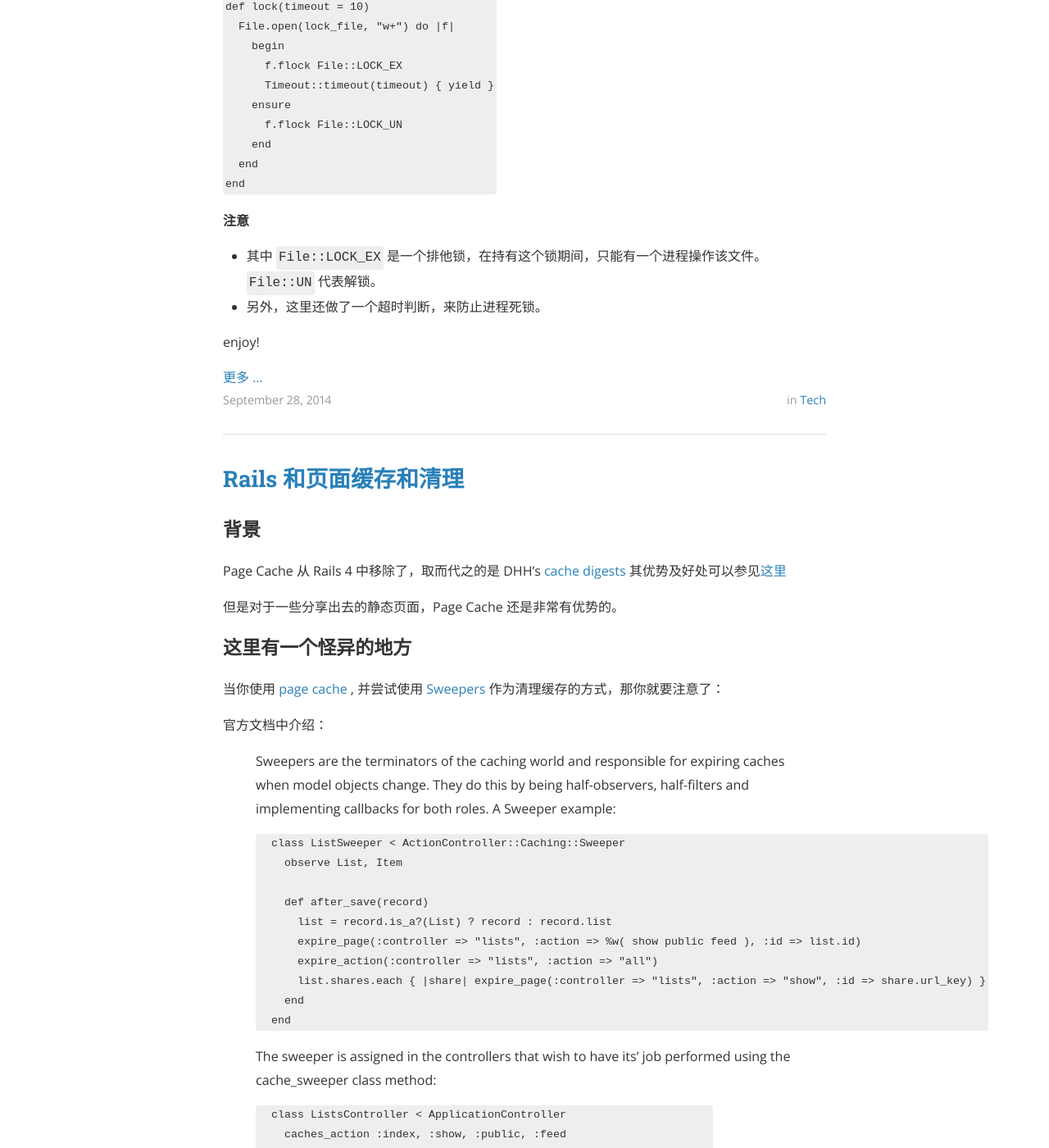
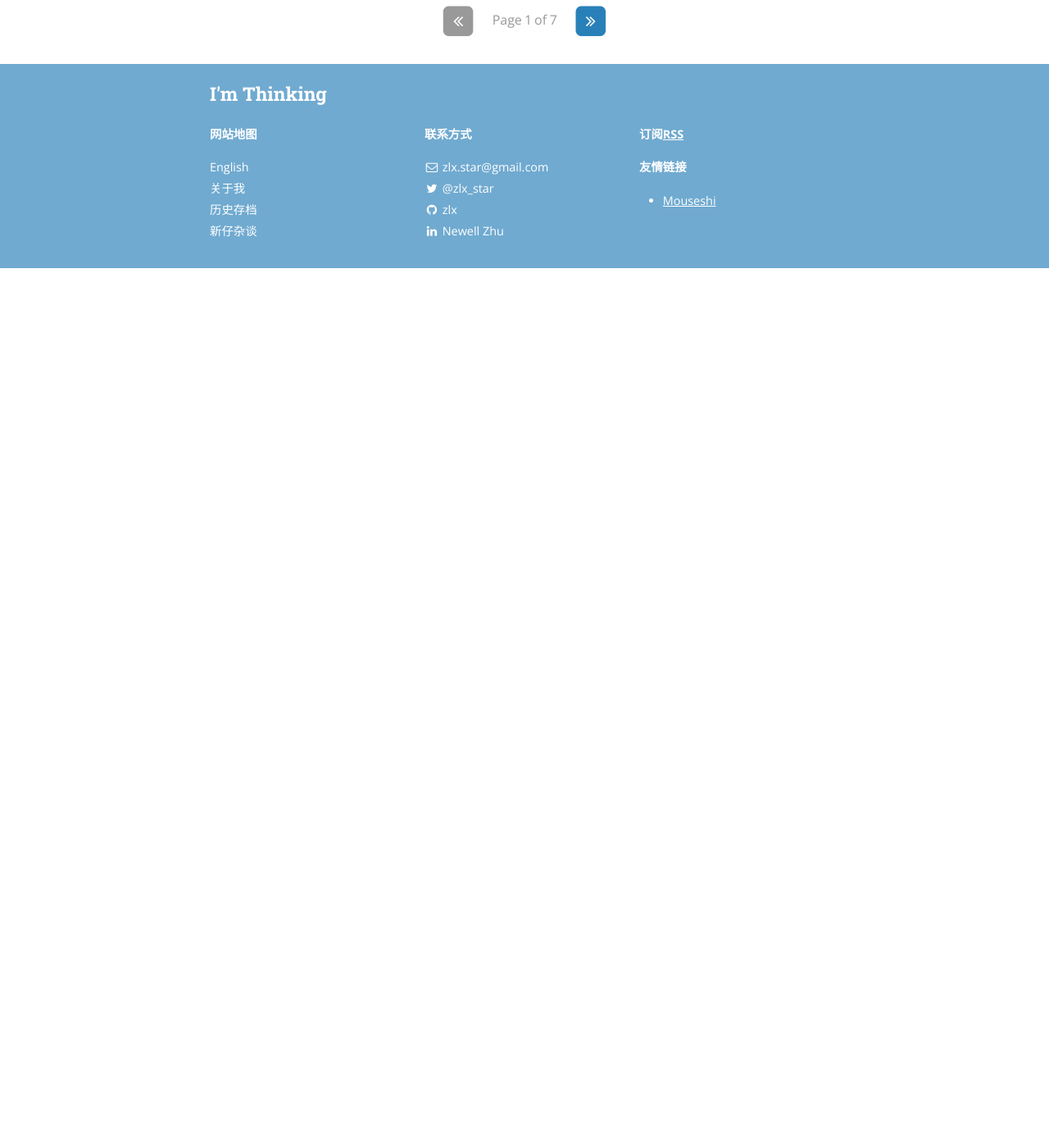
Before and after one commit to zlx/zlx.github.com, a Jekyll site: the page built from index.html, in a window 1280 px wide and 1400 px high, scrolled down 3271 px. Shown: the whole window at 82% size. Built offline with Jekyll 4.4.1, drawn with Linux system fonts in a browser that asks for light colours; nearby versions of some CDN libraries; the list of posts is cut into pages by our own code; a style sheet for code colours, icons or effects is not loaded; after the commit the page ends 3598 px from its top, so only the background shows below that; part of the change alters nothing that is shown; some of the changed text lies outside the part shown.

Commit message:
new post & config modify

```diff
--- a/_posts/2014-04-04-rails-4-sidekiq-connection-pool.markdown
+++ b/_posts/2014-04-04-rails-4-sidekiq-connection-pool.markdown
@@ -18,6 +18,8 @@ tags: Rails Sidekiq ConnectionPool
     production:
       :concurrency: 100
 
+<!--more-->
+
 相对应的，我们需要配置数据库连接池来防止数据库连接不够用，导致连接超时：`ConnectionTimeoutError: no connection can be obtained from the pool.`
 
 一般情况下，你可以直接在 `config/database.yml` 配置:
@@ -27,8 +29,6 @@ tags: Rails Sidekiq ConnectionPool
 但这样会导致一个问题：如果你和我们一样使用 [unicorn](http://unicorn.bogomips.org/) 这种多进程 web server, 并开了多个进程的话，这就会导致你整个 Rails Application 会使用 108 * [unicorn#size] 个数据库连接，这就造成了很大浪费。
 
 ###那么，如何给 Sidekiq 单独配置 pool 而避免影响 unicorn 的数据库连接呢？###
-
-<!--more-->
 
 如果你想直接获取答案，请直接查看[解决模块]()。
 
--- a/_posts/2014-07-23-page-cache-sweeper.markdown
+++ b/_posts/2014-07-23-page-cache-sweeper.markdown
@@ -12,6 +12,8 @@ tags: Rails Cache Sweeper
 Page Cache 从 Rails 4 中移除了，取而代之的是 DHH's [cache digests](https://github.com/rails/cache_digests) 其优势及好处可以参见[这里](http://signalvnoise.com/posts/3113-how-key-based-cache-expiration-works)
 
 但是对于一些分享出去的静态页面，Page Cache 还是非常有优势的。
+
+<!--more-->
 
 ### 这里有一个怪异的地方
 
@@ -42,8 +44,6 @@ Page Cache 从 Rails 4 中移除了，取而代之的是 DHH's [cache digests](h
 在这里，只有 :edit, :destroy, :share 三个 action 定义了要调用  sweeper，直观意思是只有这三个 action 会执行 ListSweeper 的代码，但是情况并非如此。
 
 如果你还有一个 create 方法，那就会抛出一个这样的异常：`NoMethodError (undefined method 'expire_page' for #<ListSweeper:0x0000010428dd90 @controller=nil>)`
-
-<!--more-->
 
 ### 手术刀来了
 
--- a/_posts/2014-09-28-lock-your-resource.markdown
+++ b/_posts/2014-09-28-lock-your-resource.markdown
@@ -10,6 +10,8 @@ tags: Ruby Lock
 在 Rails 当中，经常需要将某些任务作为定时任务执行，而对于系统的定时任务而言，到点就启动一个进程来处理，相互之间是独立的，这就有可能导致某一些进程同时操作某个资源，有可能导致发生出现竟态，而导致一些问题。
 
 通常的一个思路是通过一些外部的标志来达到加锁的作用，比如说文件。
+
+<!--more-->
 
 来看一段代码：
 
--- /dev/null
+++ b/_posts/2015-09-02-qian-tan-liang-bu-yan-zheng.markdown
@@ -0,0 +1,69 @@
+---
+layout: post
+title: "浅谈两步验证"
+date: 2015-09-02 10:41
+comments: true
+category: tech
+tags:
+---
+
+两步验证，即 [2FA](https://en.wikipedia.org/wiki/Two-factor_authentication), 是近年来被广泛使用的技术，许多国外的大厂和有节操的公司都已经用上了，且看[这个列表](https://en.wikipedia.org/wiki/Google_Authenticator#Usage)。
+
+今天我们就来看看这个时髦玩意到底是什么东西，这篇文章主要包括以下四部分：
+
+1. 两步验证的使用场景
+2. 两步验证的原理
+3. 两步验证的安全性
+4. 两步验证的实践
+
+<!--more-->
+
+### 两步验证的使用场景
+
+广泛的两步验证是 1984 年就提出来的一个概念，目前流行的主要是基于智能手机的两步验证，其中主流的又分 APP 方式和短信方式。
+
+基本流程是：用户使用账号密码登录网站后，网站通过某种方式通知用户一个 CODE，用户把这个 CODE 输入网站验证，验证通过才允许登录。
+
+这样在原先用户名和密码基础上加上一步验证，进一步保证了安全性。
+
+对于越来越多的网站被脱库，为了保证自家用户信息的安全性，开启两步验证成为了很多人的选择。
+
+### 两步验证的原理
+
+服务器首先要给每个用户生成一个 KEY，然后按照 [HOTP](http://tools.ietf.org/html/rfc4226) 或者 [TOTP](http://tools.ietf.org/html/rfc6238) 协议生成 CODE，根据协议不同，生成的 CODE 分别是基于计数的或者 基于时间的。
+
+如果是 Time Based 的 CODE, 就会对时间要求比较高，由于短信通知的及时性不能保证，所以这种情况多采用 APP 方式。
+
+对于 APP 方式，这里简单介绍一下 [Google Authenticator](https://en.wikipedia.org/wiki/Google_Authenticator)
+
+#### Google Authenticator
+
+Google Authenticator 是实现了 TOTP 和 HOTP 两种方式，所以他可以生成基于时间和基于计数两种 CODE。 它支持两种方式，二维码输入或者手动输入。
+
+它可以保存用户的账号和 KEY，然后根据协议实时生成最新的 CODE。
+
+![Google Authenticator](/images/google_authenticator_snapshot.png)
+
+### 两步验证的安全性
+
+在整个两步验证的过程中，除了用户名和密码以外，还有两层防护措施：
+
+1. KEY 的保密性
+2. CODE 的时间限制或者次数限制
+
+在实现中，要尽可能保证这两条均是分开通知，这样即可保证在某一部分被盗取也能保证用户信息的安全。
+
+### 两步验证的实践
+
+如果 Ruby 是一门强大的语言，活跃的社区肯定是功不可没。
+
+关于两步验证，社区已经有多个实现。大家可以自己选用：
+
++ [Ruby 实现: rotp](https://github.com/mdp/rotp)
++ [Rails 实现: active_model_otp](https://github.com/heapsource/active_model_otp)
++ [Devise 集成: devise-two-factor](https://github.com/tinfoil/devise-two-factor)
++ [Devise 集成: two_factor_authentication](https://github.com/Houdini/two_factor_authentication)
++ [Devise 集成：devise-otp](https://github.com/wmlele/devise-otp)
+
+
+enjoy!
--- a/index.html
+++ b/index.html
@@ -65,30 +65,18 @@ layout: default
     {% endif %}
     <span class="page-number">Page {{ paginator.page }} of {{ paginator.total_pages }}</span>
     {% if paginator.next_page %}
-      {% if paginator.page == 2 %}
-      <a class="newer-posts" href="{{ site.baseurl }}">
-            <span class="fa-stack fa-lg">
-                  <i class="fa fa-square fa-stack-2x"></i>
-                  <i class="fa fa-angle-double-right fa-stack-1x fa-inverse"></i>
-                </span>
-            </a>
-      {% else %}
       <a class="newer-posts" href="{{ site.baseurl }}page{{paginator.next_page}}">
             <span class="fa-stack fa-lg">
                   <i class="fa fa-square fa-stack-2x"></i>
                   <i class="fa fa-angle-double-right fa-stack-1x fa-inverse"></i>
                 </span>
             </a>
-      {% endif %}
     {% else %}
-    <span class="fa-stack fa-lg">
-          <i class="fa fa-square fa-stack-2x"></i>
-          <i class="fa fa-angle-double-right fa-stack-1x fa-inverse"></i>
-        </span>
+      <span class="fa-stack fa-lg">
+        <i class="fa fa-square fa-stack-2x"></i>
+        <i class="fa fa-angle-double-right fa-stack-1x fa-inverse"></i>
+      </span>
     {% endif %}
-  </p>
-  <p>
-    <a href="{{ site.baseurl }}posts.html">View All Posts by Category</a>
   </p>
 </nav>
 
```
Also changed, not shown: images/google_authenticator_snapshot.png (added), 1 other file.
